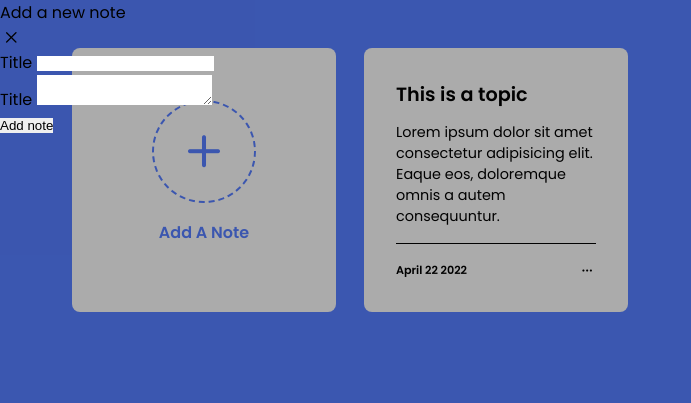
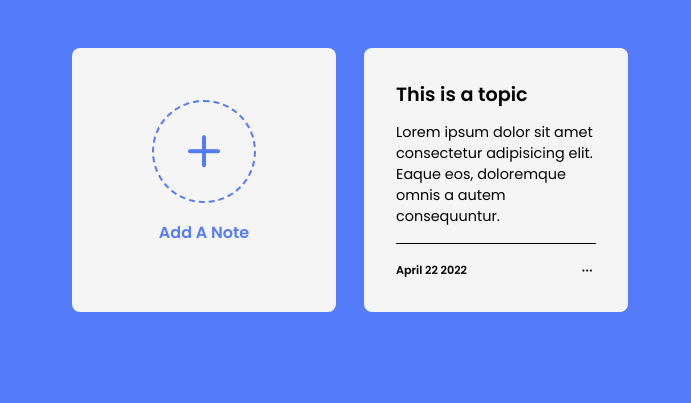
Before and after one commit to JayB-maker/note, a plain HTML site: page index.html in a window 1280 px wide. Shown: the whole page, without its empty margins (0-691 px from the left). Drawn offline with nearby package versions, Linux system fonts and the light colour scheme.

Commit message:
second commit

```diff
--- a/index.html
+++ b/index.html
@@ -19,11 +19,12 @@
 </head>
 <body>
 
-    <div class="popup-box">
+    <div class="popup-box visible" id="popup-box">
         <div class="popup-container">
+            <div class="popup-wrapper">
                 <div class="popup-head">
                     <p>Add a new note</p>
-                <i class="uil uil-multiply"></i>
+                    <i class="uil uil-multiply" onclick="closePopup()"></i>
                 </div>
                 <div class="fields">
                     <div class="title-form">
@@ -31,16 +32,17 @@
                         <input type="text" id="title">
                     </div>
                     <div class="description-form">
-                    <label for="description">Title</label>
+                        <label for="description">Description</label>
                         <textarea id="description"></textarea>
                     </div>
                     <button>Add note</button>
                 </div>
             </div>
         </div>
+    </div>
 
     <div class="container">
-        <li class="add-note">
+        <li class="add-note" onclick="createNote()">
             <div class="icon"><i class="uil uil-plus"></i></div>
             <p>Add A Note</p>
         </li>
--- a/script.js
+++ b/script.js
@@ -0,0 +1,9 @@
+let popupBox = document.getElementById('popup-box');
+
+    function createNote() {
+        popupBox.classList.remove('visible');
+    }
+
+    function closePopup() {
+        popupBox.classList.add('visible');
+    }
--- a/style/style.scss
+++ b/style/style.scss
@@ -153,13 +153,90 @@ body{
         }
     }
 
+    .popup-box.visible{
+        transform: scale(0);
+    }
+
     .popup-box{
-        // display: none;
+        display: block;
         position: fixed;
         top: 0;
         right: 0;
         background: rgba(0, 0, 0, 0.3);
         width: 100%;
         height: 100%;
+        z-index: 3;
+        transform: scale(1);
+        transition: var(--transition);
+
+
+        .popup-container{
+            display: flex;
+            flex-direction: column;
+            align-items: center;
+            justify-content: center;
+            height: 100%;
+
+            .popup-wrapper{
+                background: var(--white-color);
+                border-radius: 0.5rem;
+                max-width: 300px;
+                width: 100%;
+                padding: 1.5rem;
+                display: flex;
+                flex-direction: column;
+
+                .popup-head{
+                    display: flex;
+                    place-content: space-between;
+                    border-bottom: 1px solid var(--black-color);
+                    padding: 0.5rem 0;
+                    margin-bottom: 1rem;
+
+                    p{
+                        font-size: 1.2rem;
+                        font-weight: bold;
+                    }
+
+                    i{
+                        cursor: pointer;
+                    }
+                }
+
+                .fields{
+                    display: flex;
+                    flex-direction: column;
+                    gap: 1rem;
+
+                    :where(input, textarea){
+                        width: calc(100% - 2rem);
+                        height: 30px;
+                        resize: none;
+                        font-size: 1rem;
+                        font-weight: 500;
+                        padding: 0.5rem 1rem;
+                        background: none;
+                        border: 1px solid var(--black-color);
+                    }
+
+                    textarea{
+                        height: 120px;
+                    }
+
+                    button{
+                        padding: 1rem;
+                        color: white;
+                        background: var(--blue-color);
+                        font-size: 1rem;
+                        font-weight: 600;
+                        cursor: pointer;
+
+                        &:hover{
+                            opacity: 90%;
+                        }
+                    }
+                }
+            }
+        }
     }
 }
```
Also changed, not shown: style/style.css, 1 other file. Lines whose indentation alone changed are shown as unchanged.
